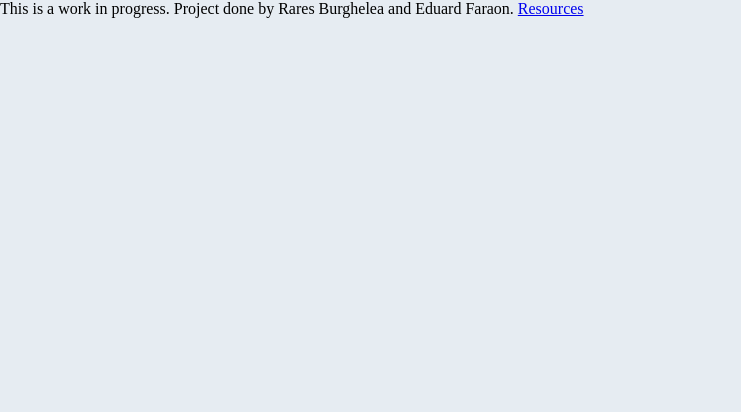
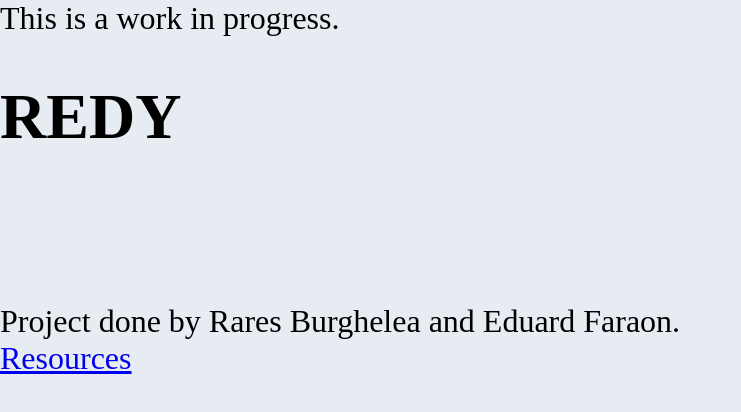
Before and after one commit to just-rares/redy-store.github.io, a plain HTML site: page index.html in a window 1280 px wide. Shown: the whole page, without its empty margins (0-741 px from the left). Drawn offline with Linux system fonts and the light colour scheme.

Commit message:
Update index.html

```diff
--- a/index.html
+++ b/index.html
@@ -6,12 +6,21 @@
 	<link rel="stylesheet" type="text/css" href="css/style.css">
 	<title>REDY</title>
 </head>
+	<style>
+		body {
+			font-size: 2rem;
+		}
+		h1 {
+			font-size: 4rem;
+		}
+	</style>
 <body>
 This is a work in progress.
-
-Project done by Rares Burghelea and Eduard Faraon.
-
-	<a href="resources/index.html">Resources</a>
+	<h1>REDY</h1>
+	<br><br>
+	<p>Project done by Rares Burghelea and Eduard Faraon.
+	<br>
+	<a href="resources/index.html">Resources</a></p>
 </body>
 <script>
 
```
